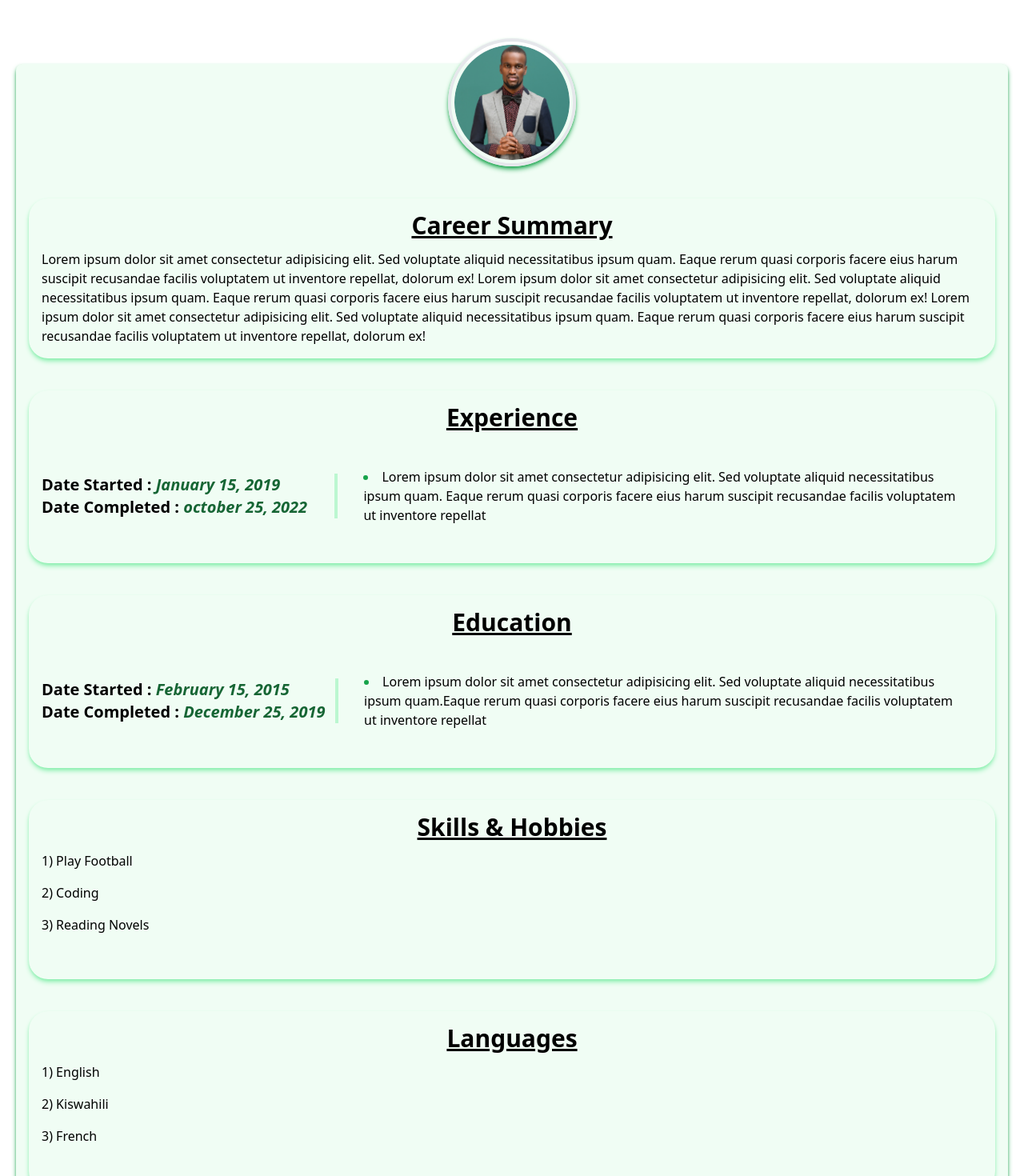
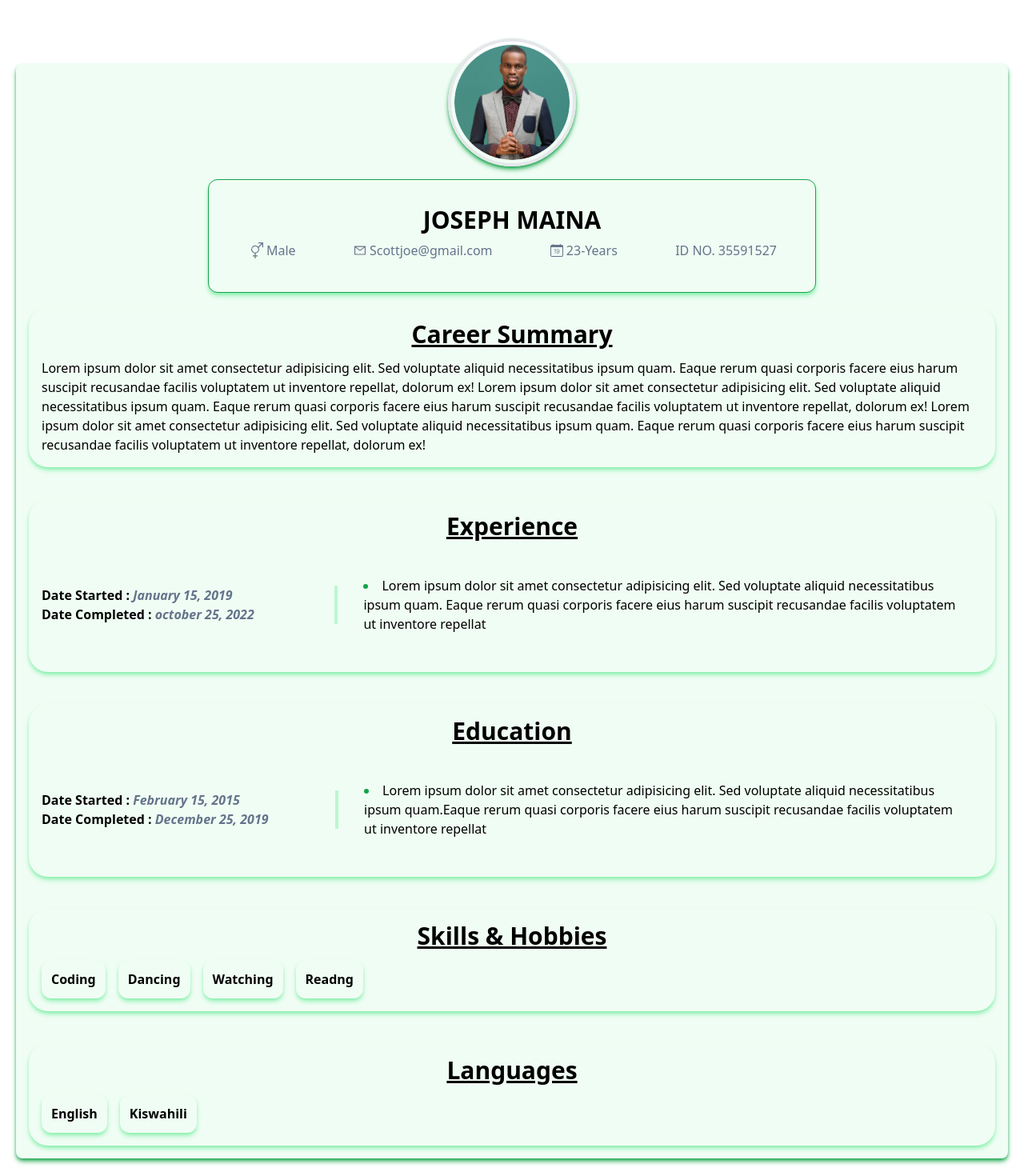
Before and after one commit to alemba-21/poverty-line, a React (Create React App) app in the folder frontend/: page /View in a window 1280 px wide. Shown: the top 1470 px of the page at 80% size. Built offline with nearby package versions, Linux system fonts and the light colour scheme.

Commit message:
Add Message component and Update profile View page

```diff
--- a/frontend/package.json
+++ b/frontend/package.json
@@ -3,6 +3,7 @@
   "version": "0.1.0",
   "private": true,
   "dependencies": {
+    "@heroicons/react": "^1.0.6",
     "@material-ui/core": "^4.12.4",
     "@testing-library/jest-dom": "^5.16.5",
     "@testing-library/react": "^13.4.0",
--- /dev/null
+++ b/frontend/src/Links/Message.js
@@ -0,0 +1,11 @@
+import React from 'react'
+
+const Message = () => {
+  return (
+    <div>
+
+    </div>
+  )
+}
+
+export default Message
--- /dev/null
+++ b/frontend/src/components/Message.jsx
@@ -0,0 +1,11 @@
+import React from 'react'
+
+const Message = () => {
+  return (
+    <div>
+
+    </div>
+  )
+}
+
+export default Message
--- a/frontend/src/components/profile/ProfileView.jsx
+++ b/frontend/src/components/profile/ProfileView.jsx
@@ -1,5 +1,8 @@
 import React from 'react'
 import Joe from '../../assets/joe.png'
+import { BsGenderAmbiguous, BsCalendarDate } from 'react-icons/bs';
+import { AiOutlineMail } from 'react-icons/ai';
+import { FaLanguage } from 'react-icons/fa';
 
 
 const ProfileView = () => {
@@ -8,8 +11,18 @@ const ProfileView = () => {
       <div className='bg-green-50 max-w-[1240px] mx-auto mt-20 p-4 my-4 rounded-lg border-dashed shadow-md shadow-green-600'>
       <img className='border-4 shadow-md shadow-green-600 p-1 rounded-full w-40 mx-auto mt-[-3rem] bg-transparent' src={Joe} alt="/" />
 
+           <div className='my-4 absolute p-4  flex flex-col py-8 md:min-w-[760px] md:left-1/2 transform md:-translate-x-1/2 bg-green-50
+              border border-green-600 rounded-xl text-center shadow-md shadow-green-300'>
+                  <h1 className='font-bold text-3xl uppercase	'>Joseph Maina</h1>
+                  <div className='flex justify-between flex-wrap px-4'>
+                      <p className='flex px-4 py-2 text-slate-500 gap-1'><BsGenderAmbiguous className='h-6 text-xl tex-black font-bold' /> Male</p>
+                      <p className='flex px-4 py-2 text-slate-500 gap-1'><AiOutlineMail className='h-6 text-Pink-600' /> Scottjoe@gmail.com</p>
+                      <p className='flex px-4 py-2 text-slate-500 gap-1'><BsCalendarDate className='h-6 text-Pink-600' />23-Years</p>
+                      <p className='flex px-4 py-2 text-slate-500 gap-1'>ID NO.<span>35591527</span> </p>
+                  </div>
+              </div>
 
-        <div className='bg-green-50 rounded-3xl mt-10 p-4 shadow-md shadow-green-300'>
+        <div className='bg-green-50 rounded-3xl mt-44 p-4 shadow-md shadow-green-300'>
           <h1 className='text-center font-bold text-3xl mb-3 underline'>Career Summary</h1>
             <p>
             Lorem ipsum dolor sit amet consectetur adipisicing elit. Sed voluptate aliquid necessitatibus ipsum quam. Eaque rerum quasi corporis facere eius harum suscipit recusandae facilis voluptatem ut inventore repellat, dolorum ex!
@@ -21,8 +34,8 @@ const ProfileView = () => {
           <h1 className='text-center font-bold text-3xl mb-3 underline'>Experience</h1>
           <div className='flex flex-row'>
             <div className='border-r-4 w-2/3 border-green-200 shadow-green-600 m-auto'>
-              <h3 className="font-semibold text-xl">Date Started    : <span className="font-semibold italic text-green-800">January 15, 2019</span></h3>
-              <h3 className="font-semibold text-xl">Date Completed : <span className="font-semibold italic text-green-800">october 25, 2022</span></h3>
+              <h3 className="font-semibold">Date Started    : <span className="italic text-slate-500">January 15, 2019</span></h3>
+              <h3 className="font-semibold">Date Completed : <span className="italic text-slate-500">october 25, 2022</span></h3>
             </div>
             <div className='p-4'>
             <li className=' marker:text-green-600 list-disc '>
@@ -35,8 +48,8 @@ const ProfileView = () => {
           <h1 className='text-center font-bold text-3xl mb-3 underline'>Education</h1>
           <div className='flex flex-row'>
             <div className='border-r-4 w-2/3 border-green-200 shadow-green-600 m-auto'>
-              <h3 className="font-semibold text-xl">Date Started    : <span className="font-semibold italic text-green-800">February 15, 2015</span></h3>
-              <h3 className="font-semibold text-xl">Date Completed : <span className="font-semibold italic text-green-800">December 25, 2019</span></h3>
+              <h3 className="font-semibold">Date Started    : <span className="italic text-slate-500">February 15, 2015</span></h3>
+              <h3 className="font-semibold">Date Completed : <span className="italic text-slate-500">December 25, 2019</span></h3>
             </div>
             <div className='p-4'>
             <li className=' marker:text-green-600 list-disc '>
@@ -48,19 +61,31 @@ const ProfileView = () => {
         </div>
         <div className='bg-green-50 rounded-3xl mt-10 p-4 shadow-md shadow-green-300'>
           <h1 className='text-center font-bold text-3xl mb-3 underline'>Skills & Hobbies</h1>
-            <div className='grid grid-rows-4 grid-flow-col gap-4'>
-              <div>1)   Play Football</div>
-              <div>2) Coding</div>
-              <div>3) Reading Novels</div>
+          <div class="flex flex-wrap gap-4">
+            <div className='p-3 bg-green-50 font-semibold rounded-xl shadow-md shadow-green-300 border-green-300'>
+              <p>Coding</p>
             </div>
+            <div className='p-3 bg-green-50 font-semibold rounded-xl shadow-md shadow-green-300 border-green-300'>
+              <p>Dancing</p>
+            </div>
+            <div className='p-3 bg-green-50 font-semibold rounded-xl shadow-md shadow-green-300 border-green-300'>
+              <p>Watching</p>
+            </div>
+            <div className='p-3 bg-green-50 font-semibold rounded-xl shadow-md shadow-green-300 border-green-300'>
+              <p>Readng</p>
+            </div>
+          </div>
         </div>
         <div className='bg-green-50 rounded-3xl mt-10 p-4 shadow-md shadow-green-300'>
-          <h1 className='text-center font-bold text-3xl mb-3 underline'>Languages</h1>
-          <div className='grid grid-rows-4 grid-flow-col gap-4'>
-              <div>1)  English</div>
-              <div>2) Kiswahili</div>
-              <div>3) French</div>
+          <h1 className='text-center font-bold text-3xl mb-3 underline'>Languages </h1>
+          <div class="flex flex-wrap gap-4">
+            <div className='p-3 flex gap-1 bg-green-50 font-semibold rounded-xl shadow-md shadow-green-300 border-green-300'>
+              <p>English</p>
             </div>
+            <div className='p-3 gap-1 flex bg-green-50 font-semibold rounded-xl shadow-md shadow-green-300 border-green-300'>
+              <p>Kiswahili</p>
+            </div>
+          </div>
         </div>
 
       </div>
--- a/package.json
+++ b/package.json
@@ -2,7 +2,7 @@
   "dependencies": {
     "@emotion/react": "^11.10.4",
     "@emotion/styled": "^11.10.4",
-    "@heroicons/react": "^2.0.12",
+    "@heroicons/react": "^1.0.6",
     "@material-ui/core": "^4.12.4",
     "@mui/material": "^5.10.10",
     "react-country-dropdown": "^1.0.4",
```
Also changed, not shown: 2 other files (tests, documents, lock files or other folders).
